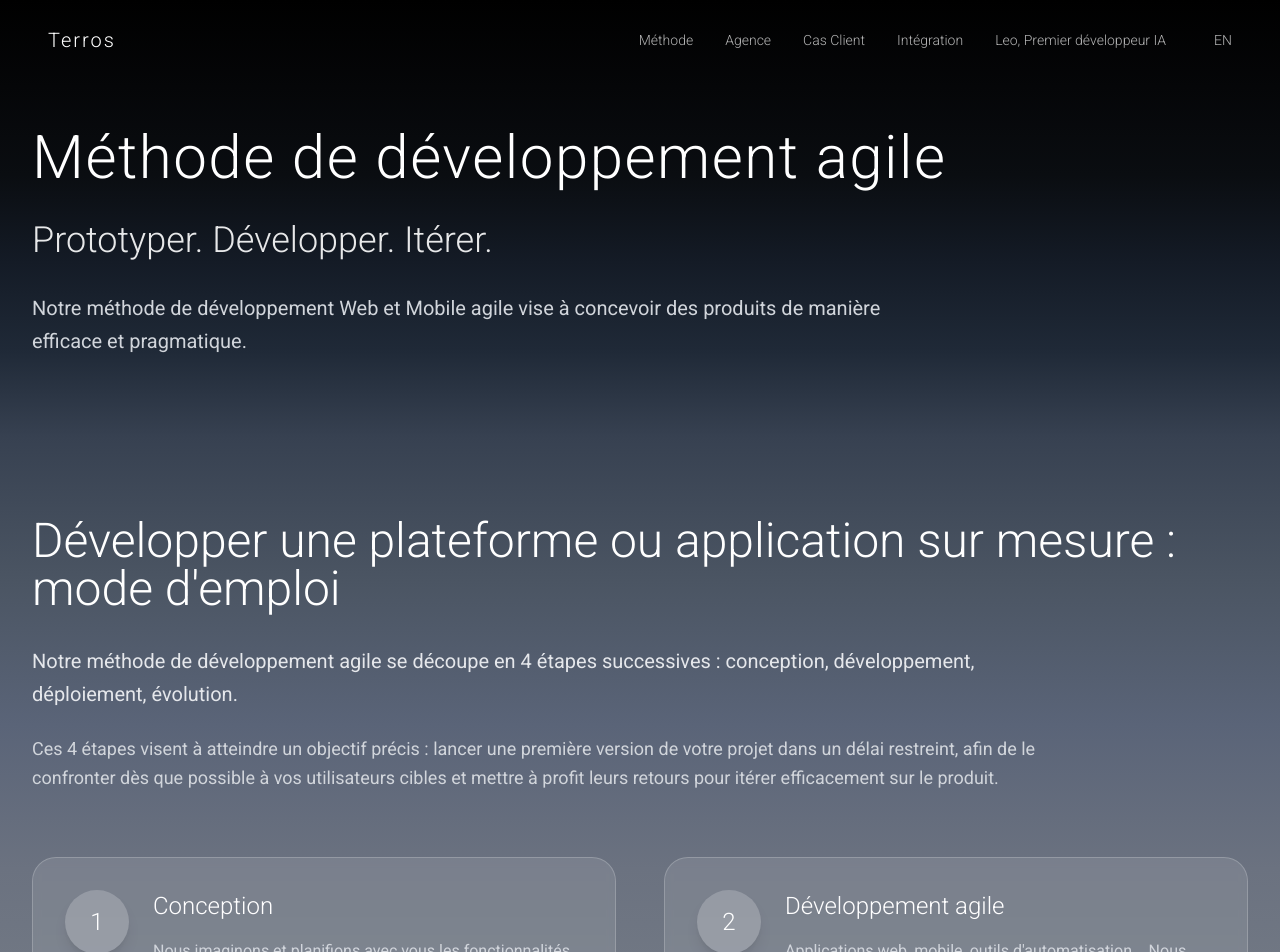
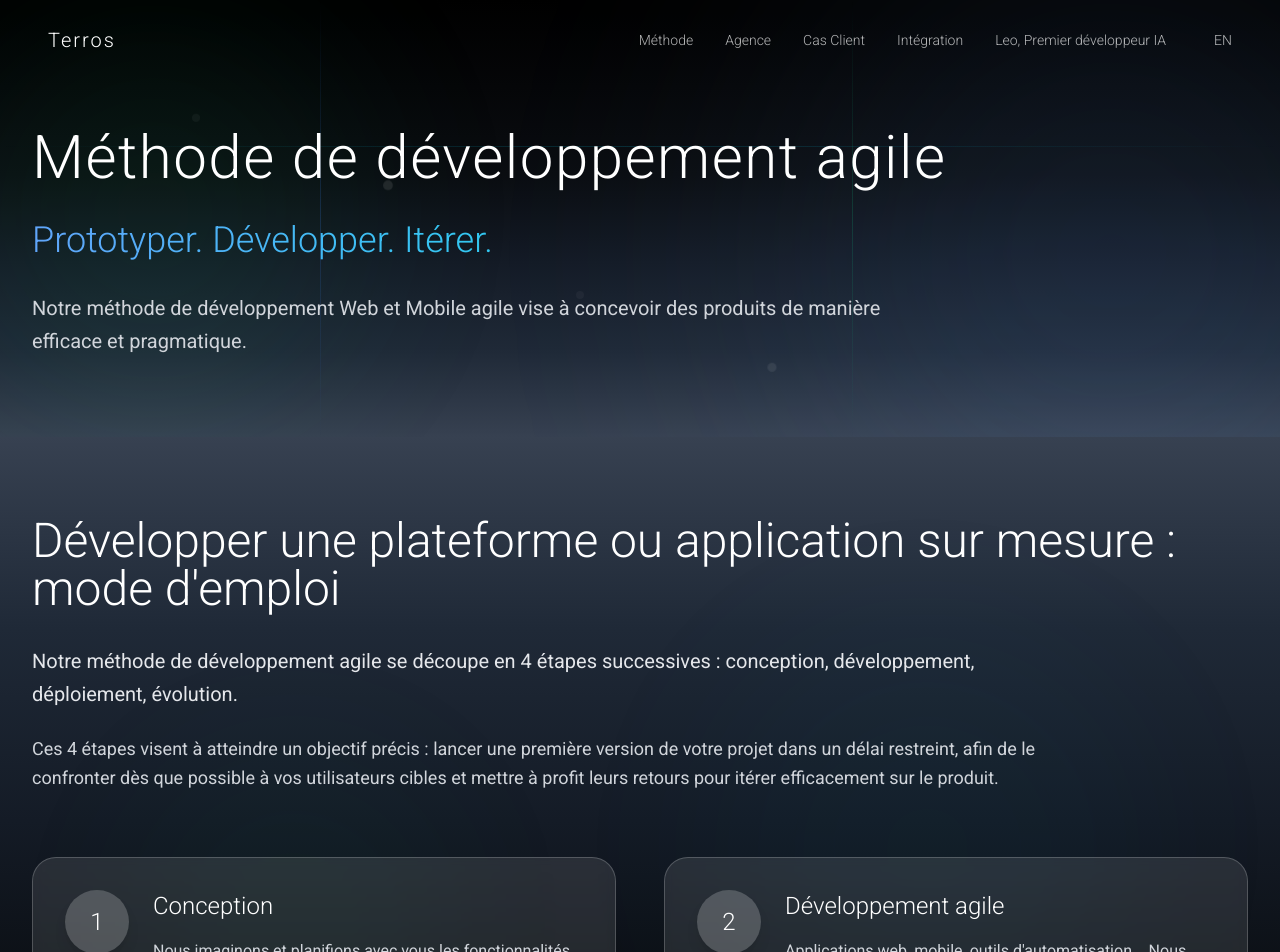
Before and after one commit to charlotteforte/test11, a React (Vite) app: page /method in a window 1280 px wide. Shown: the top 952 px of the page. Built offline with nearby package versions, Linux system fonts and the light colour scheme.

Commit message:
helloleo: feat: Update MethodPage with landing page visual style and animations

```diff
--- a/src/pages/MethodPage.tsx
+++ b/src/pages/MethodPage.tsx
@@ -36,30 +36,159 @@ const MethodPage = () => {
       <Header />
 
       {/* Hero Section */}
-      <section className="pt-32 pb-20" style={{ background: 'linear-gradient(180deg, #000000 0%, #050608 20%, #0a0d11 40%, #141b26 60%, #1f2937 80%, #374151 100%)' }}>
-        <div className="max-w-7xl mx-auto px-4 sm:px-6 lg:px-8">
+      <section className="relative pt-32 pb-20 overflow-hidden" style={{ background: 'linear-gradient(180deg, #000000 0%, #050608 20%, #0a0d11 40%, #141b26 60%, #1f2937 80%, #374151 100%)' }}>
+        {/* Floating geometric shapes */}
+        <div className="absolute inset-0 overflow-hidden">
+          <motion.div
+            className="absolute w-[800px] h-[800px] rounded-full opacity-30 blur-[120px]"
+            style={{
+              background: 'radial-gradient(circle, rgba(59, 130, 246, 0.5) 0%, rgba(147, 197, 253, 0.25) 40%, transparent 70%)',
+              top: '-20%',
+              right: '-15%'
+            }}
+            animate={{
+              x: [0, 40, -25, 50, 0],
+              y: [0, -60, 40, 25, 0],
+              scale: [1, 1.15, 0.85, 1.05, 1]
+            }}
+            transition={{
+              duration: 25,
+              repeat: Infinity,
+              ease: "easeInOut"
+            }}
+          />
+
+          <motion.div
+            className="absolute w-[600px] h-[600px] rounded-full opacity-25 blur-[100px]"
+            style={{
+              background: 'radial-gradient(circle, rgba(34, 197, 94, 0.4) 0%, rgba(16, 185, 129, 0.2) 50%, transparent 70%)',
+              bottom: '-10%',
+              left: '-10%'
+            }}
+            animate={{
+              x: [0, 30, -20, 40, 0],
+              y: [0, -40, 30, 20, 0],
+              scale: [1, 1.1, 0.9, 1.05, 1]
+            }}
+            transition={{
+              duration: 30,
+              repeat: Infinity,
+              ease: "easeInOut",
+              delay: -10
+            }}
+          />
+
+          {/* Floating particles */}
+          {[...Array(4)].map((_, i) => (
+            <motion.div
+              key={i}
+              className="absolute w-2 h-2 bg-white/20 rounded-full"
+              style={{
+                top: `${30 + i * 20}%`,
+                left: `${15 + i * 15}%`
+              }}
+              animate={{
+                y: [-15, -45, -15],
+                opacity: [0.2, 0.6, 0.2],
+                scale: [1, 1.3, 1]
+              }}
+              transition={{
+                duration: 3 + i,
+                repeat: Infinity,
+                ease: "easeInOut",
+                delay: i * 0.4
+              }}
+            />
+          ))}
+        </div>
+
+        <div className="max-w-7xl mx-auto px-4 sm:px-6 lg:px-8 relative z-10">
           <motion.div
             className="text-left"
             initial={{ opacity: 0, y: 50 }}
             animate={{ opacity: 1, y: 0 }}
             transition={{ duration: 0.8 }}
           >
-            <h1 className="text-5xl md:text-6xl font-light text-white mb-8 tracking-wide">
+            <motion.h1
+              className="text-5xl md:text-6xl font-light text-white mb-8 tracking-wide"
+              initial={{ opacity: 0, x: -50 }}
+              animate={{ opacity: 1, x: 0 }}
+              transition={{ duration: 0.8, delay: 0.3 }}
+            >
               Méthode de développement agile
-            </h1>
-            <h2 className="text-3xl md:text-4xl font-light text-white/90 mb-8">
+            </motion.h1>
+            <motion.h2
+              className="text-3xl md:text-4xl font-light bg-gradient-to-r from-blue-400 via-cyan-400 to-emerald-400 bg-clip-text text-transparent mb-8"
+              initial={{ opacity: 0, x: 50 }}
+              animate={{ opacity: 1, x: 0 }}
+              transition={{ duration: 0.8, delay: 0.6 }}
+            >
               Prototyper. Développer. Itérer.
-            </h2>
-            <p className="text-xl text-gray-300 max-w-4xl leading-relaxed">
+            </motion.h2>
+            <motion.p
+              className="text-xl text-gray-300 max-w-4xl leading-relaxed"
+              initial={{ opacity: 0, y: 30 }}
+              animate={{ opacity: 1, y: 0 }}
+              transition={{ duration: 0.8, delay: 0.9 }}
+            >
               Notre méthode de développement Web et Mobile agile vise à concevoir des produits de manière efficace et pragmatique.
-            </p>
+            </motion.p>
           </motion.div>
+        </div>
+
+        {/* Ambient light effects */}
+        <div className="absolute inset-0 pointer-events-none">
+          <div className="absolute top-0 left-1/4 w-px h-full bg-gradient-to-b from-transparent via-blue-500/20 to-transparent" />
+          <div className="absolute top-0 right-1/3 w-px h-full bg-gradient-to-b from-transparent via-emerald-500/20 to-transparent" />
+          <div className="absolute top-1/3 left-0 w-full h-px bg-gradient-to-r from-transparent via-cyan-500/20 to-transparent" />
         </div>
       </section>
 
       {/* Method Steps Section */}
-      <section className="py-20" style={{ background: 'linear-gradient(180deg, #374151 0%, #4b5563 15%, #5a6478 30%, #6b7280 45%, #737a85 60%, #7a8189 75%, #898F9B 85%, #9ba1ab 100%)' }}>
-        <div className="max-w-7xl mx-auto px-4 sm:px-6 lg:px-8">
+      <section className="relative py-20 overflow-hidden" style={{ background: 'linear-gradient(180deg, #374151 0%, #1f2937 20%, #141b26 40%, #0a0d11 60%, #050608 80%, #000000 100%)' }}>
+        {/* Floating geometric shapes */}
+        <div className="absolute inset-0 overflow-hidden">
+          <motion.div
+            className="absolute w-[500px] h-[500px] rounded-full opacity-15 blur-[90px]"
+            style={{
+              background: 'radial-gradient(circle, rgba(14, 165, 233, 0.3) 0%, rgba(6, 182, 212, 0.2) 50%, transparent 70%)',
+              top: '20%',
+              right: '10%'
+            }}
+            animate={{
+              x: [0, 25, -15, 35, 0],
+              y: [0, -30, 20, 15, 0],
+              scale: [1, 1.1, 0.9, 1.05, 1]
+            }}
+            transition={{
+              duration: 22,
+              repeat: Infinity,
+              ease: "easeInOut"
+            }}
+          />
+
+          <motion.div
+            className="absolute w-[400px] h-[400px] rounded-full opacity-20 blur-[80px]"
+            style={{
+              background: 'radial-gradient(circle, rgba(34, 197, 94, 0.25) 0%, rgba(16, 185, 129, 0.15) 50%, transparent 70%)',
+              bottom: '30%',
+              left: '5%'
+            }}
+            animate={{
+              x: [0, 20, -10, 30, 0],
+              y: [0, -25, 15, 10, 0],
+              scale: [1, 1.1, 0.9, 1.05, 1]
+            }}
+            transition={{
+              duration: 18,
+              repeat: Infinity,
+              ease: "easeInOut",
+              delay: -8
+            }}
+          />
+        </div>
+
+        <div className="max-w-7xl mx-auto px-4 sm:px-6 lg:px-8 relative z-10">
           <motion.div
             className="text-left mb-16"
             initial={{ opacity: 0, y: 30 }}
```
